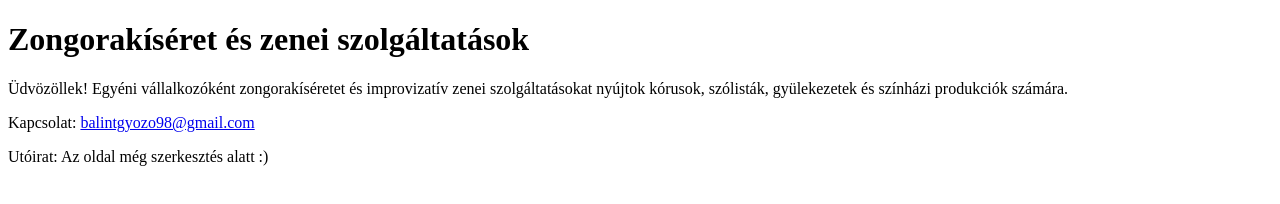
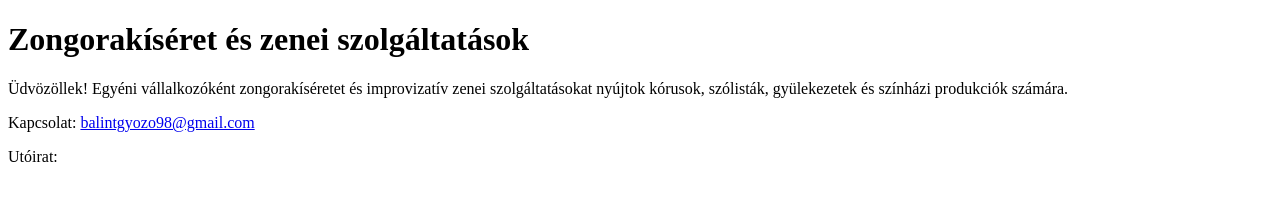
Before and after one commit to balintgyozo98/zongorakisero, a plain HTML site: page index.html in a window 1280 px wide. Drawn offline with Linux system fonts and the light colour scheme.

Commit message:
Update index.html

```diff
--- a/index.html
+++ b/index.html
@@ -8,6 +8,6 @@
   <h1>Zongorakíséret és zenei szolgáltatások</h1>
   <p>Üdvözöllek! Egyéni vállalkozóként zongorakíséretet és improvizatív zenei szolgáltatásokat nyújtok kórusok, szólisták, gyülekezetek és színházi produkciók számára.</p>
   <p>Kapcsolat: <a href="mailto:valami@email.hu">balintgyozo98@gmail.com</a></p>
-  <p>Utóirat: Az oldal még szerkesztés alatt :)</p>
+  <p>Utóirat: <a Az oldal még szerkesztés alatt :)</a><p>
 </body>
 </html>
```
